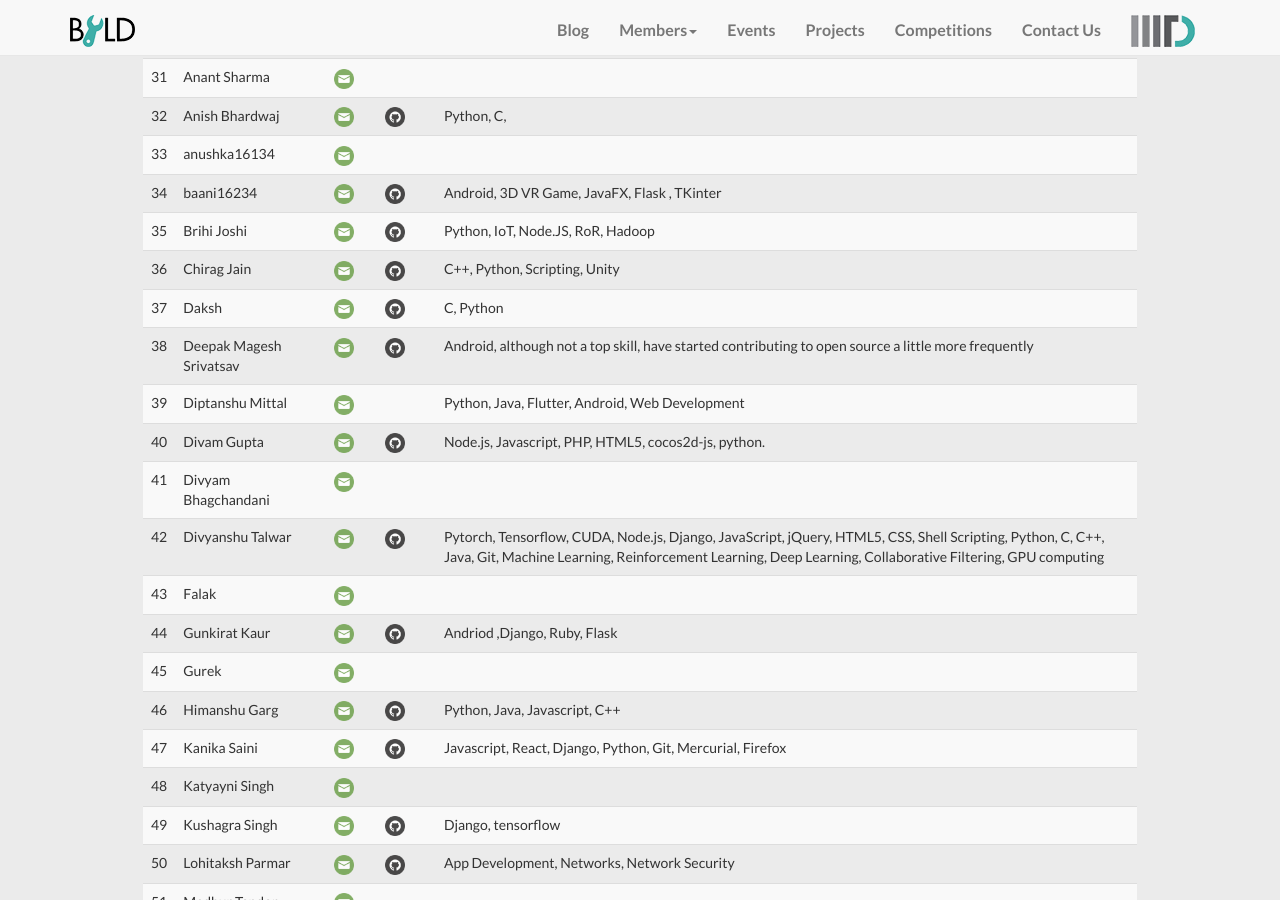
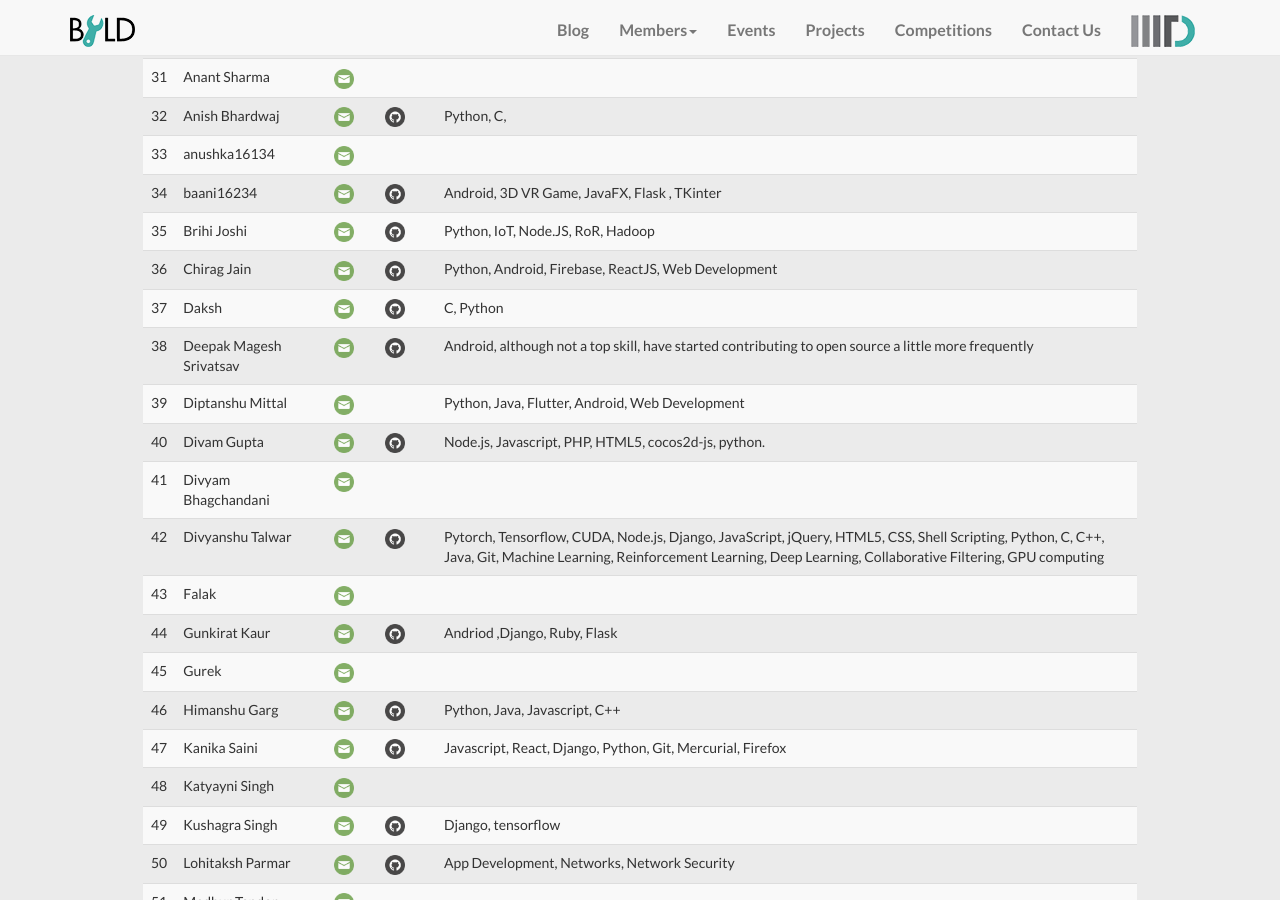
Before and after one commit to IIIT-Delhi/byld-website, a Jekyll site: the page built from site/members.md, in a window 1280 px wide and 900 px high, scrolled down 1680 px. Built offline with Jekyll 4.4.1, drawn with Linux system fonts in a browser that asks for light colours; nearby versions of some CDN libraries.

Commit message:
Update members.md for Chirag

```diff
--- a/site/members.md
+++ b/site/members.md
@@ -234,7 +234,7 @@ members:
 - email: chirag17041
   name: Chirag Jain
   github: chirag-jn
-  skills: C++, Python, Scripting, Unity
+  skills: Python, Android, Firebase, ReactJS, Web Development
 
 # he's not on the mailing list
 - email: daksh17336
```
